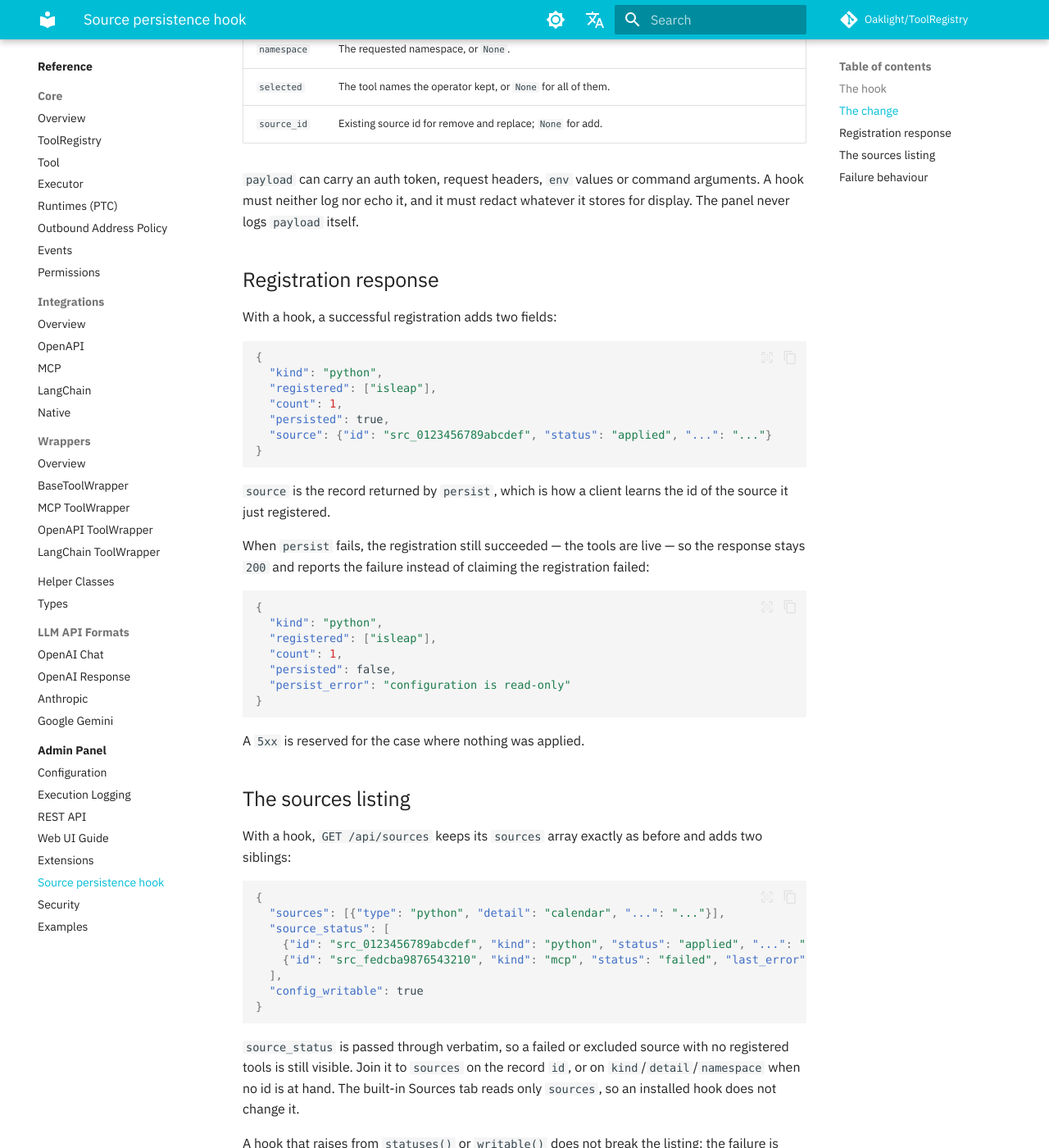
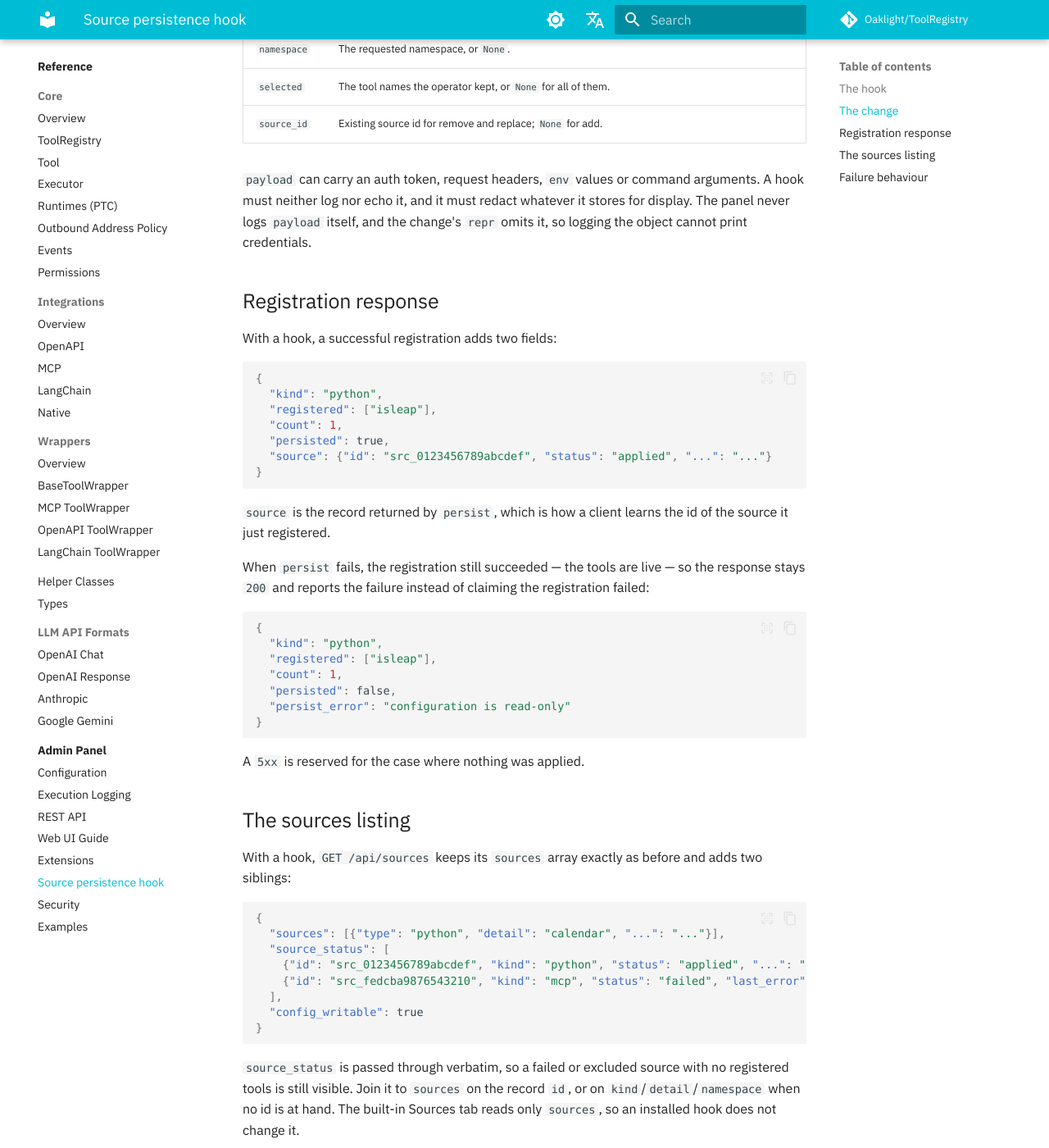
Before and after one commit to Oaklight/ToolRegistry, an MkDocs documentation site: the page built from docs/admin/source-hooks.md, in a window 1280 px wide and 1400 px high, scrolled down 1707 px. Shown: the whole window at 82% size. Built offline with MkDocs 1.6.1 and Material for MkDocs 9.7.7, drawn with Linux system fonts in a browser that asks for light colours; some web fonts are replaced; comment, search, counter and statistics services are not loaded; some of the changed text lies outside the part shown.

Commit message:
docs(admin): record the source-hook follow-ups (#439)

```diff
--- a/docs/admin/source-hooks.md
+++ b/docs/admin/source-hooks.md
@@ -66,7 +66,8 @@
 
 `payload` can carry an auth token, request headers, `env` values or command
 arguments. A hook must neither log nor echo it, and it must redact whatever it
-stores for display. The panel never logs `payload` itself.
+stores for display. The panel never logs `payload` itself, and the change's
+`repr` omits it, so logging the object cannot print credentials.
 
 ## Registration response
 
@@ -124,7 +125,8 @@
 
 A hook that raises from `statuses()` or `writable()` does not break the
 listing: the failure is logged, `source_status` is empty and
-`config_writable` is `false`.
+`config_writable` is `false`. A single record that cannot be serialised is
+logged and skipped; the rest are still served.
 
 ## Failure behaviour
 
```
